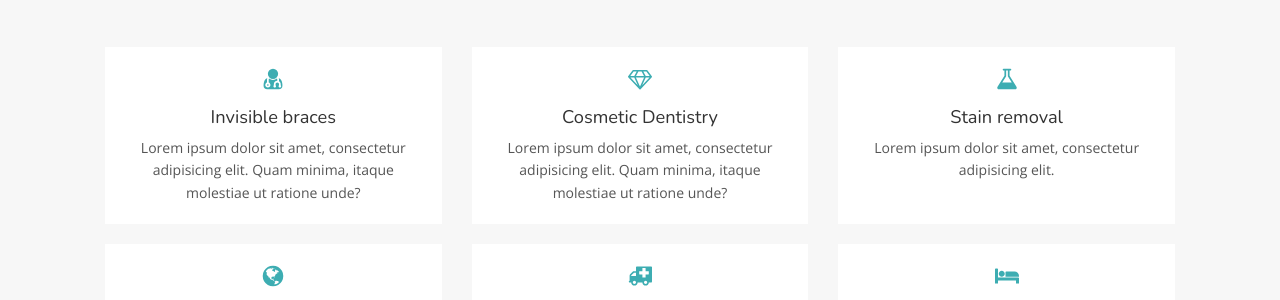
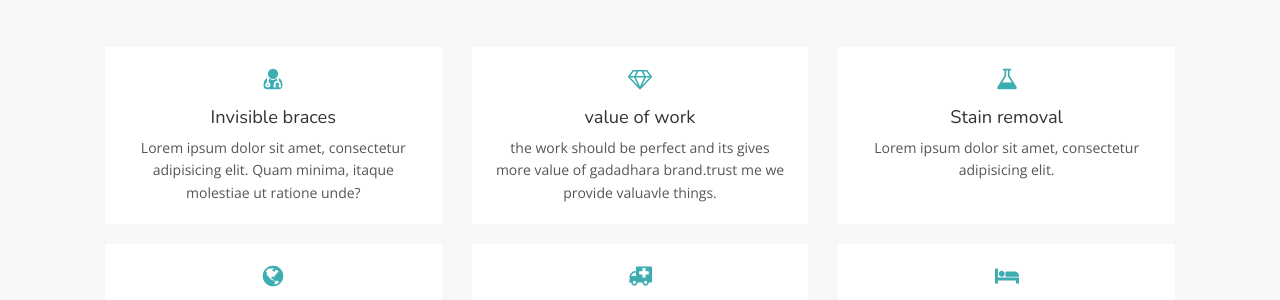
Before and after one commit to gadadhara/GADADHARA, a Jekyll site: the page built from index.html, in a window 1280 px wide and 900 px high, scrolled down 1304 px. Shown: the part 155-455 px from the top of the window. Built offline with Jekyll 4.4.1, drawn with Linux system fonts in a browser that asks for light colours; nearby versions of some CDN libraries.

Commit message:
Update treatments.yml

```diff
--- a/_data/treatments.yml
+++ b/_data/treatments.yml
@@ -3,8 +3,8 @@
   description: Lorem ipsum dolor sit amet, consectetur adipisicing elit. Quam minima, itaque molestiae ut ratione unde?
 
 - icon: icon-diamond
-  title: Cosmetic Dentistry
-  description: Lorem ipsum dolor sit amet, consectetur adipisicing elit. Quam minima, itaque molestiae ut ratione unde?
+  title: value of work
+  description: the work should be perfect and its gives more value of gadadhara brand.trust me we provide valuavle things.
 
 - icon: icon-flask
   title: Stain removal
```
